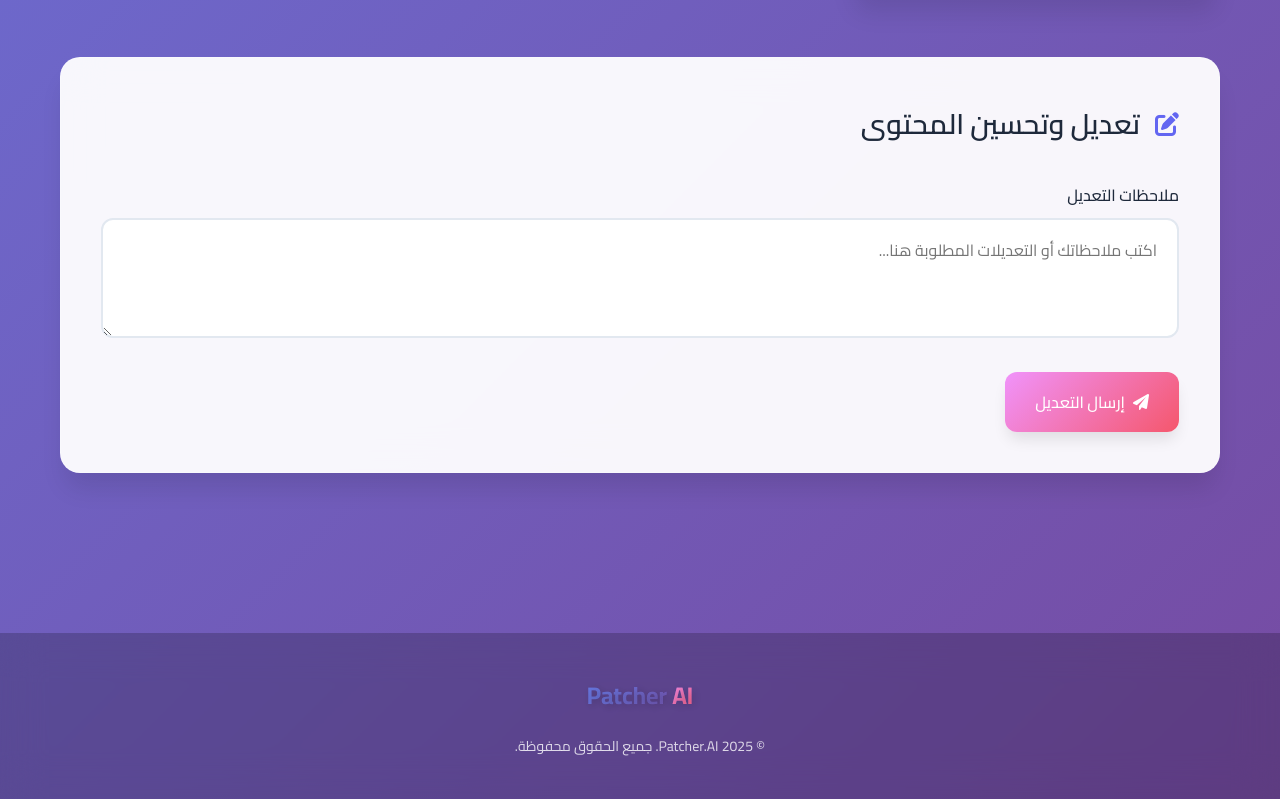
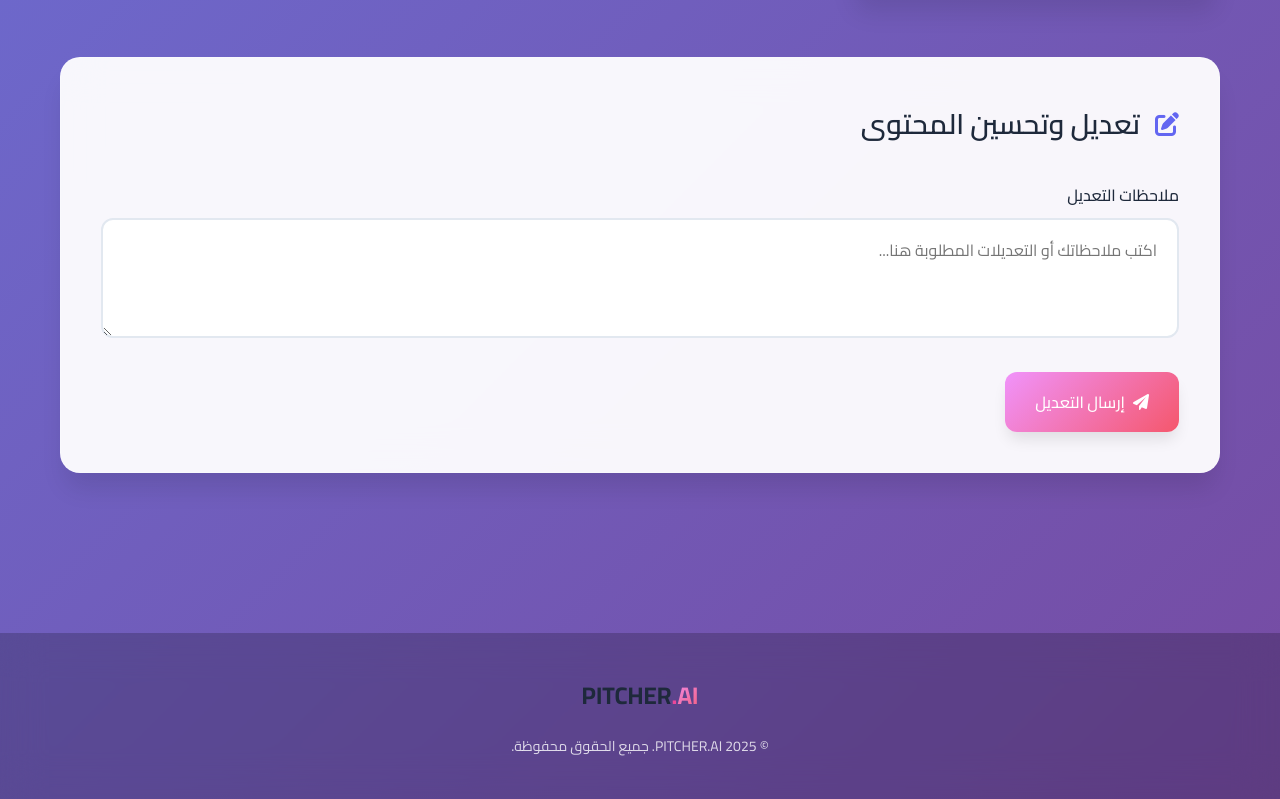
Before and after one commit to m-zaher/Patcher.Ai, a plain HTML site: page index.html in a window 1280 px wide. Shown: the part 1640-2439 px from the top of the page. Drawn offline with Linux system fonts and the light colour scheme.

Commit message:
name edit

```diff
--- a/index.html
+++ b/index.html
@@ -3,7 +3,7 @@
 <head>
   <meta charset="UTF-8">
   <meta name="viewport" content="width=device-width, initial-scale=1.0">
-  <title>Patcher.AI | الأداة التسويقية الاحترافية</title>
+  <title>PITCHER.AI | الأداة التسويقية الاحترافية</title>
   <link href="https://fonts.googleapis.com/css2?family=Cairo:wght@300;400;500;600;700&display=swap" rel="stylesheet">
   <link rel="stylesheet" href="https://cdnjs.cloudflare.com/ajax/libs/font-awesome/6.0.0/css/all.min.css">
   <link rel="stylesheet" href="style.css">
@@ -13,7 +13,7 @@
   <header class="navbar">
     <div class="nav-container">
 	<div class="logo-3d" style="direction:ltr;">
-	  <span class="patcher">Patcher</span><span class="dot">.</span><span class="ai">AI</span>
+	  <span class="PITCHER">PITCHER</span><span class="dot">.</span><span class="ai">AI</span>
 	</div>
       <div class="nav-links">
         <a href="#" class="nav-link">الرئيسية</a>
@@ -157,9 +157,9 @@
   <footer class="footer">
     <div class="footer-content">
       <div class="footer-logo">
-	  <span class="patcher">Patcher</><span class="dot">.</span><span class="ai">AI</span>
+	  <span class="PITCHER">PITCHER</><span class="dot">.</span><span class="ai">AI</span>
 	  </div>
-      <p>© 2025 Patcher.AI. جميع الحقوق محفوظة.</p>
+      <p>© 2025 PITCHER.AI. جميع الحقوق محفوظة.</p>
     </div>
   </footer>
 
```
